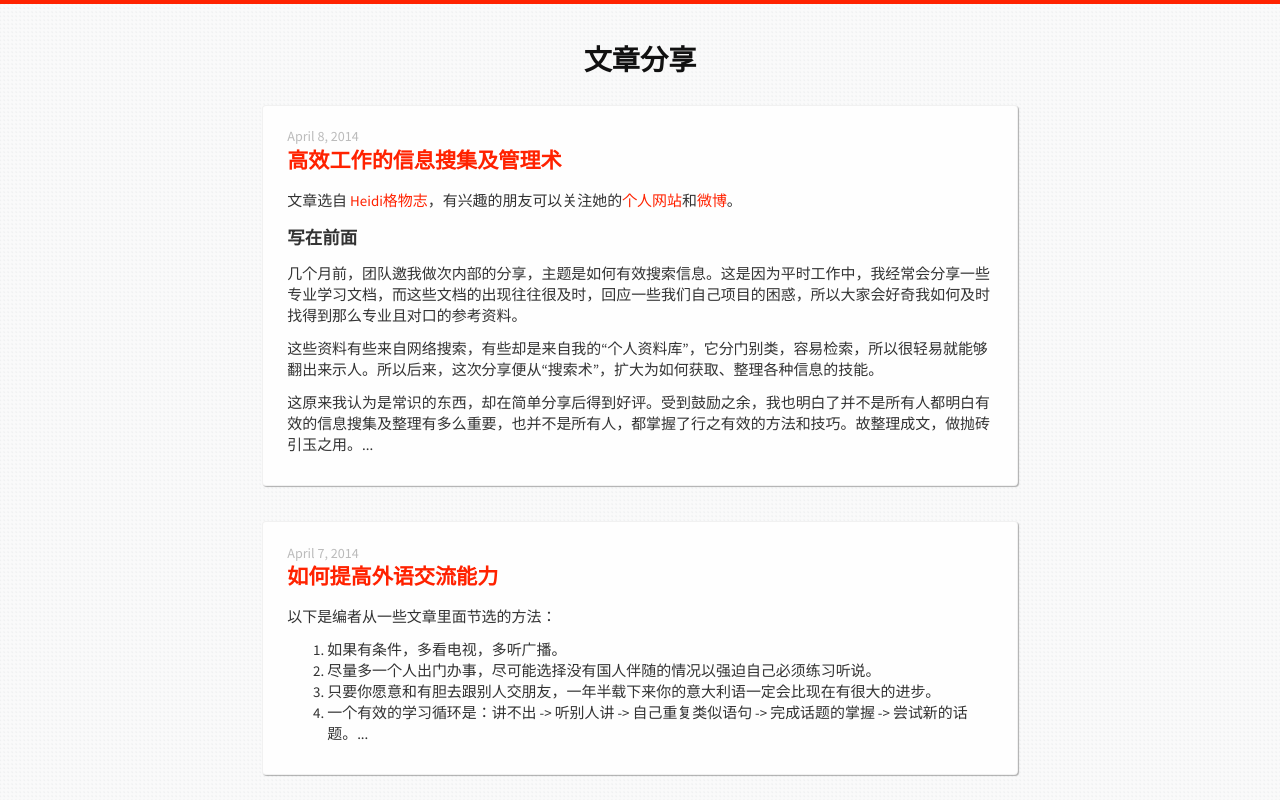
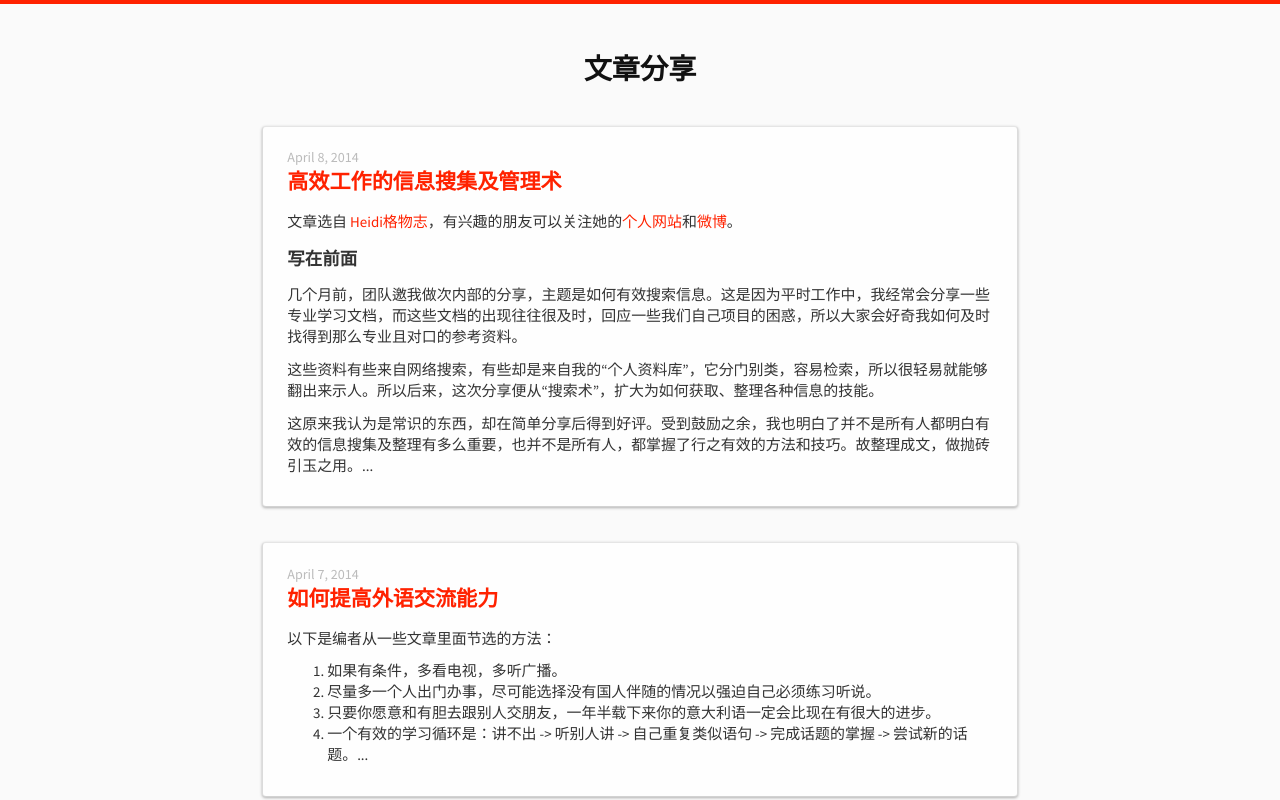
Before and after one commit to yusite/pkm.site, a plain HTML site: page index.html in a window 1280 px wide. Shown: the top 800 px of the page. Drawn offline with Linux system fonts and the light colour scheme.

Commit message:
update theme

```diff
--- a/css/main.css
+++ b/css/main.css
@@ -19,7 +19,7 @@ html {
   font-family: "Source Sans Pro", Helvetica, "Hiragino Sans GB", "STHeiti", "Microsoft YaHei", "WenQuanYi Micro Hei", SimSun, Arial, sans-serif;
   line-height: 1.4;
   border-top: 4px solid #f20;
-  background-color: #fefefe;
+  background-color: #fafafa;
 }
 
 p,
@@ -128,6 +128,9 @@ code {
   font-size: 0.9em;
   white-space: pre;
   background-color: #fafafa;
+  -webkit-box-shadow: 1px 1px 1px #dbd9d9;
+  -moz-box-shadow: 1px 1px 1px #dbd9d9;
+  box-shadow: 1px 1px 1px #dbd9d9;
 }
 
 pre {
@@ -254,11 +257,7 @@ table tr:hover td {
 }
 
 .box {
-  background-color: #fefefe;
-}
-
-.index .box {
-  background-image: url(./bg.png);
+  background-color: #fafafa;
 }
 
 .container {
@@ -314,8 +313,8 @@ table tr:hover td {
 
 .header,
 .footer {
-  padding-top: 1.5em;
-  padding-bottom: 1.5em;
+  padding-top: 2em;
+  padding-bottom: 2.2em;
   text-align: center;
 }
 
@@ -463,19 +462,26 @@ table tr:hover td {
 }
 
 .index .content-article .content {
-    font-size: 0.85em;
+  font-size: 0.85em;
 }
 
 .index .content-article {
-    box-shadow: rgba(0, 0, 0, 0.3) 1px 1px 1px;
-    border: 1px solid rgba(128, 128, 128, 0.1);
-    border-radius: 4px;
-    padding: 1em 1em 1em 1.4em;
-    background-color:#fefefe;
+  width: 100%;
+  display: block;
+  border: 1px solid;
+  border-color: #e5e5e5 #dbdbdb #d2d2d2;
+  -webkit-border-radius: 4px;
+  -moz-border-radius: 4px;
+  border-radius: 4px;
+  -webkit-box-shadow: rgba(0, 0, 0, 0.3) 0 1px 3px;
+  -moz-box-shadow: rgba(0,0,0,0.3) 0 1px 3px;
+  box-shadow: rgba(0, 0, 0, 0.3) 0 1px 3px;
+  padding: 1em 1em 1em 1.4em;
+  background-color:#fefefe;
 }
 
 .index .content .content-title {
-	font-size: 1.2em;
+  font-size: 1.2em;
 }
 
 .index .content-article .content p,
@@ -489,3 +495,16 @@ table tr:hover td {
   margin-top: 0.8em;
   margin-bottom: 0.8em;
 }
+
+img {
+  background: #fff;
+  padding: 8px;
+  -webkit-border-radius: 3px;
+  -moz-border-radius: 3px;
+  border-radius: 3px;
+  border: 1px solid;
+  border-color: #e5e5e5 #dbdbdb #d2d2d2;
+  -webkit-box-shadow: rgba(0, 0, 0, 0.3) 0 1px 3px;
+  -moz-box-shadow: rgba(0,0,0,0.3) 0 1px 3px;
+  box-shadow: rgba(0, 0, 0, 0.3) 0 1px 3px;
+}
```
Also changed, not shown: css/bg.png (deleted).
